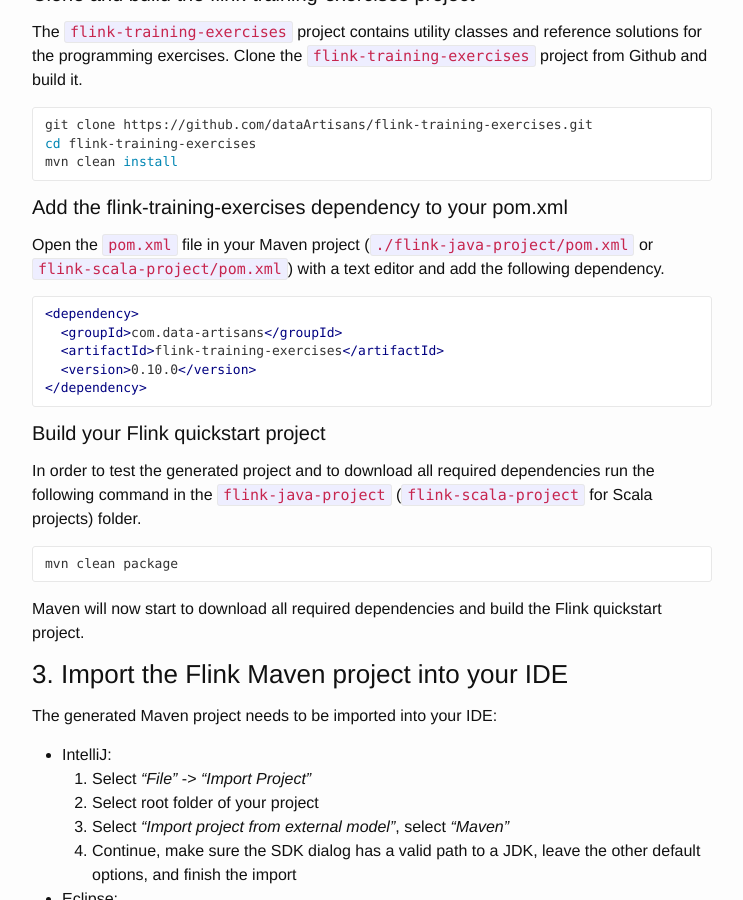
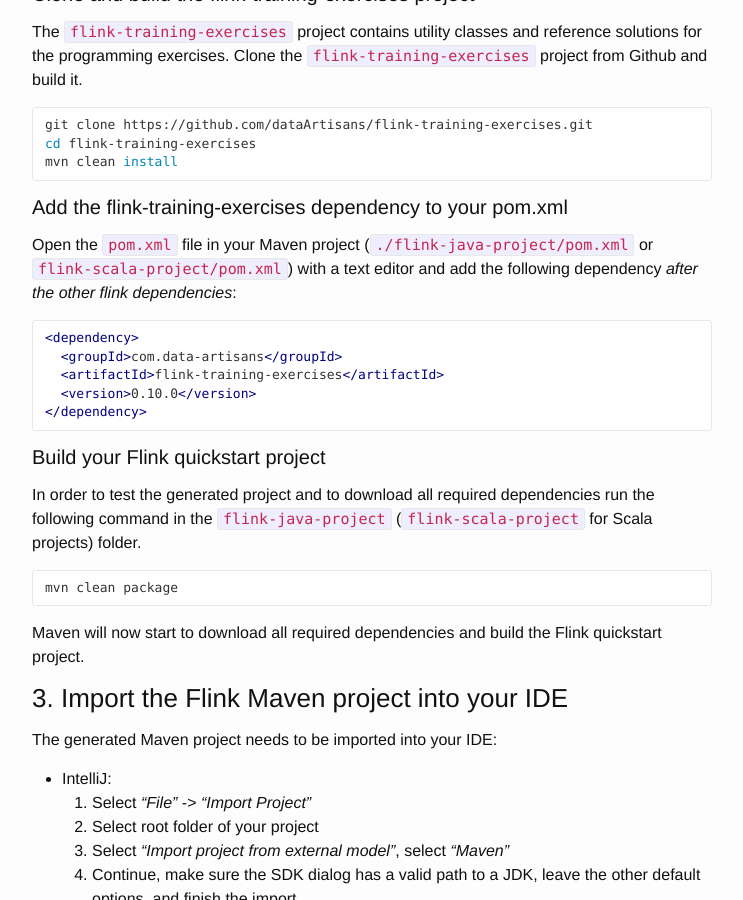
Before and after one commit to dataArtisans/flink-training-web, a Jekyll site: the page built from devEnvSetup.md, in a window 1280 px wide and 900 px high, scrolled down 1695 px. Shown: the whole window, without its empty margins (268-1011 px from the left). Built offline with Jekyll 4.4.1, drawn with Linux system fonts in a browser that asks for light colours; nearby versions of some CDN libraries.

Commit message:
Added warning about putting the flink-training-exercises dependency after the other flink dependencies.

```diff
--- a/devEnvSetup.md
+++ b/devEnvSetup.md
@@ -89,7 +89,7 @@
 
 #### Add the flink-training-exercises dependency to your pom.xml
 
-Open the `pom.xml` file in your Maven project (`./flink-java-project/pom.xml` or `flink-scala-project/pom.xml`) with a text editor and add the following dependency.
+Open the `pom.xml` file in your Maven project (`./flink-java-project/pom.xml` or `flink-scala-project/pom.xml`) with a text editor and add the following dependency *after the other flink dependencies*:
 
 ~~~xml
 <dependency>
```
